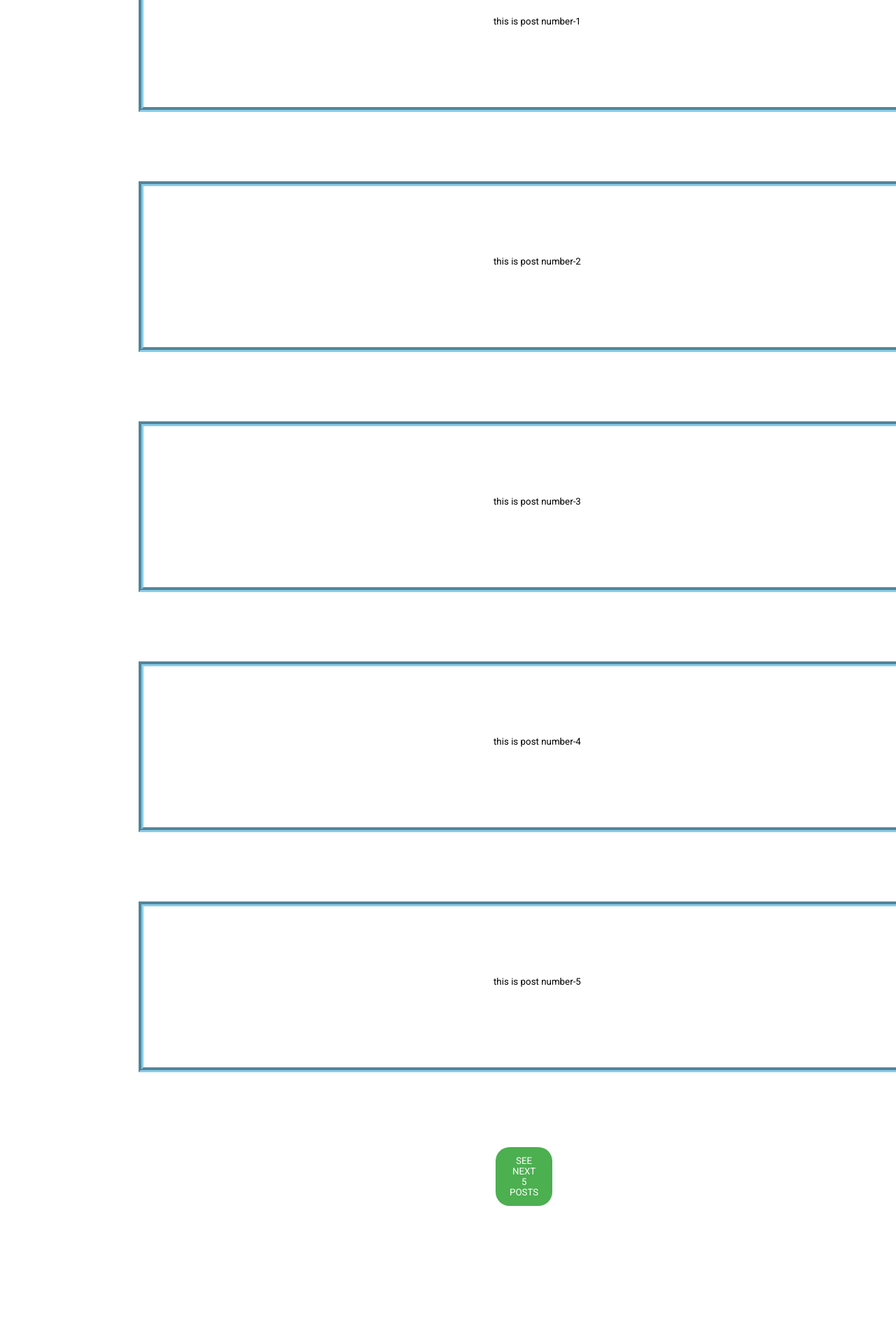
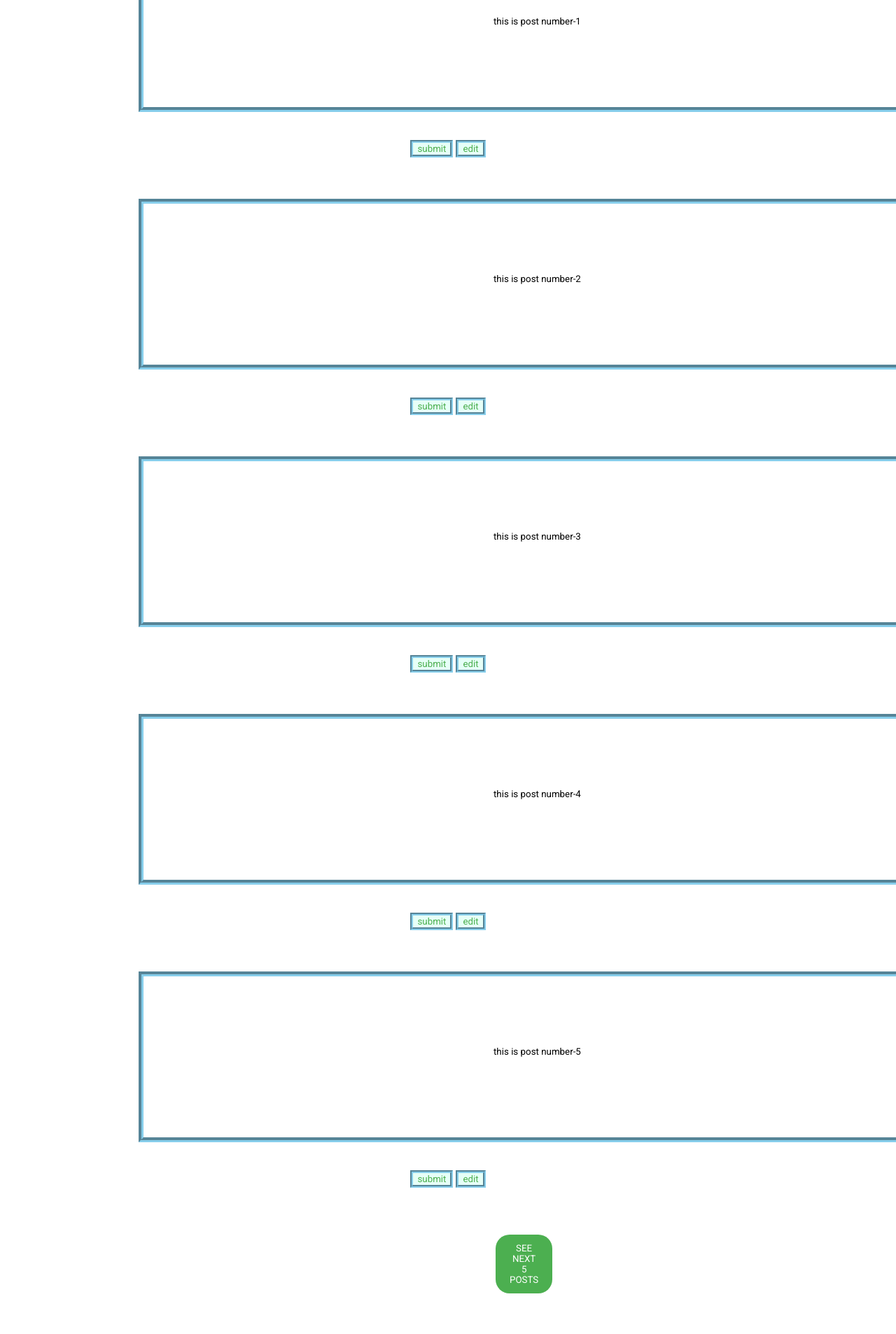
Before and after one commit to lidwin2win/Tutorial, a PHP site: page /profile.php in a window 1280 px wide; the page is wider, and only the part inside the window is pictured. Shown: the part 151-2057 px from the top of that part at 70% size. Before the commit the page ends 1874 px from the top of that part, so only its background shows below. Run offline with PHP 8.4, Linux system fonts and the light colour scheme; a user stored in the database is signed in; data comes from the database, SQL or seed files in the repository; data that the repository does not hold is empty.

Commit message:
addeed edit functionality

```diff
--- a/login.php
+++ b/login.php
@@ -15,7 +15,6 @@
 		}
 
 		else{
-
 			$flag = 0;
 
 			$un = $_POST['uname'];
@@ -97,7 +96,6 @@
 
 
 
-
 					if( $rows==1 ){
 
 
--- a/login_home.php
+++ b/login_home.php
@@ -2,7 +2,7 @@
 
 	include('login.php');
 
-
+	//print_r( array_values($checkun));
 
 	if ( isset ( $_SESSION['login_user'] ) ){
 
@@ -16,7 +16,6 @@
 
 
 ?>
-
 
 
 
--- a/profile.php
+++ b/profile.php
@@ -9,13 +9,59 @@
 
 <html>
 
-
 <link href="https://fonts.googleapis.com/css?family=Roboto" rel="stylesheet">
 	<style>
 
 		body{
 
 			font-family: 'Roboto', sans-serif;
+
+		}
+
+		#button{
+
+			font-family: 'Roboto', sans-serif;
+
+			text-align:center;
+
+		}
+
+		#but{
+
+			font-family: 'Roboto', sans-serif;
+			border-style:groove;
+
+			border-color:skyblue;
+
+			border-width:4.5px;
+
+
+		    color:#4CAF50 ;
+
+		    text-decoration: none;
+		    background-color:#e6fff7;
+			    cursor: pointer;
+
+
+		}
+
+
+		#but2{
+
+			font-family: 'Roboto', sans-serif;
+			border-style:groove;
+
+			border-color:skyblue;
+
+			border-width:4.5px;
+
+
+		    color:#4CAF50 ;
+
+		    text-decoration: none;
+		    background-color:#e6fff7;
+			    cursor: pointer;
+
 
 		}
 
@@ -88,7 +134,6 @@
 
 
 
-
 	</style>
 
 
@@ -104,7 +149,6 @@
 	</ul>
 
 <?php
-
 
 
 
@@ -130,13 +174,29 @@
 
 	mysqli_query($con,$q);
 
+	$_SESSION['POST_NO'] = 1;
+
+
+
+
 	while( $row = mysqli_fetch_array($result) ){
 
+	//echo "<form name='submit_data' method='post' action='updateposts.php' >";
 
-		echo "<textarea id ='data' rows='2' cols='50' readonly>".$row['Content']."</textarea><br><br>";
+		echo "<textarea id ='data' class='$_SESSION[POST_NO]' rows='2' cols='50' name='$_SESSION[POST_NO]' readonly>".$row['Content']."</textarea><br><div id='button'> <button id='but2' class='$_SESSION[POST_NO]' onClick='submit(this);' disabled >submit</button> <button id='but' class='$_SESSION[POST_NO]' onClick='makeeditable(this);' >edit</button></div><br>";
 
 
+
+
+		$_SESSION['POST_NO'] = $_SESSION['POST_NO'] + 1;
+
+
+	//echo "</form>";
+
 	}
+
+
+
 
 	mysqli_close($con);
 
@@ -151,9 +211,7 @@
 
 	<br><br>
 
-
 	<button type="button" id ="submit" onClick="myFunction()">SEE NEXT 5 POSTS</button	>
-
 
 
 
@@ -212,6 +270,80 @@
 
 		}
 
+
+		function makeeditable( obj ){
+
+			var class_of_button = obj.className ;
+
+
+			document.getElementsByClassName(class_of_button)[0].readOnly=false;
+
+			document.getElementsByClassName(class_of_button)[1].disabled=false;
+
+			obj.disabled = true;
+
+		}
+
+
+		function submit( obj  ){
+
+					var class_of_button = obj.className ;
+
+					var data = document.getElementsByClassName(class_of_button)[0].value;
+
+					var row = class_of_button;
+
+
+
+			if(window.XMLHttpRequest){
+
+				xmlhttp = new XMLHttpRequest(); // for modern browsers!
+
+			}
+
+			else{
+
+				xmlhttp = new ActiveXObject("Microsoft.XMLHTTP");
+
+			}
+
+
+			xmlhttp.onreadystatechange = function(){
+
+
+				if(this.readyState ==4 &&  this.status == 200){
+
+
+
+					var class_of_button = obj.className ;
+
+
+					document.getElementsByClassName(class_of_button)[0].readOnly=true;
+
+					document.getElementsByClassName(class_of_button)[2].disabled=false;
+
+					obj.disabled = true;
+
+
+					var result = this.responseText;
+
+					//alert(result);
+				}
+
+
+			};
+
+
+
+			xmlhttp.open("GET","updateposts.php?data="+data+"&row="+row, true);
+
+			xmlhttp.send();
+
+
+
+
+		}
+
 	</script>
 
 
@@ -219,7 +351,6 @@
 </body>
 
 </html>
-
 <?php }
 
 
--- a/session.php
+++ b/session.php
@@ -1,5 +1,4 @@
 <?php
-
 
 	session_start();
 
@@ -10,15 +9,9 @@
 
 
 
-
 	$conn = mysqli_connect('localhost','root','');
 
 	$db = mysqli_select_db($conn,"Blog");
-
-
-	session_start();
-
-	$user_check =  $_SESSION['login_user'];
 
 
 	$query = "Select un from login where un = '$user_check'";
@@ -28,6 +21,7 @@
 	$row = mysqli_fetch_assoc($result);
 
 	$login_session =  $row['un'];
+
 
 
 /*	if( !isset ($login_session) ){
@@ -40,7 +34,5 @@
 
 */
 
-
 	}
-
 ?>
```
Also changed, not shown: getoldposts.php (+13 -1 lines), updateposts.php (added, +30 -0 lines).
